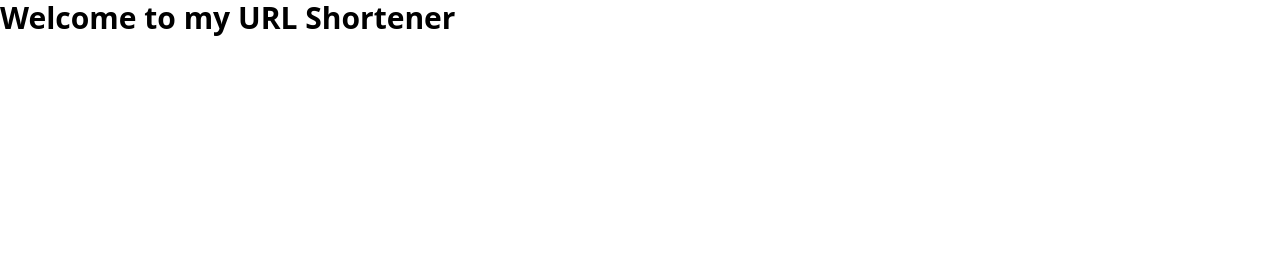
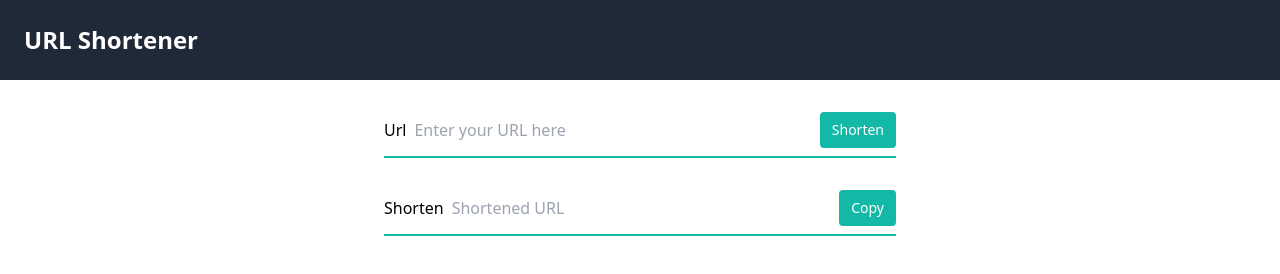
Before and after one commit to NathanaelAma/url-shortner-go, a plain HTML site: page public/index.html in a window 1280 px wide. Drawn offline with nearby package versions, Linux system fonts and the light colour scheme; files that its build step writes are made by us from their sources.

Commit message:
feat(style): update css of website

```diff
--- a/public/index.html
+++ b/public/index.html
@@ -14,6 +14,41 @@
     <link rel="icon" type="image/x-icon" href="static/favicon.ico">
 </head>
 <body>
-<h1 class="text-3xl font-bold">Welcome to my URL Shortener</h1>
+<header>
+    <nav class="bg-gray-800 p-6">
+        <div class="container mx-auto flex justify-between items-center">
+            <a href="/" class="text-white text-2xl font-bold">URL Shortener</a>
+        </div>
+    </nav>
+</header>
+<main>
+    <div class="container mx-auto p-6">
+        <div class="flex justify-center items-center">
+            <form action="/shorten" method="post" class="w-full max-w-lg">
+                <div class="flex items-center border-b border-b-2 border-teal-500 py-2">
+                    <label for="url">Url</label><input type="url" name="url" id="url" class="appearance-none bg-transparent border-none w-full text-gray-700 mr-3 py-1 px-2 leading-tight focus:outline-none" placeholder="Enter your URL here" required>
+                    <button class="flex-shrink-0 bg-teal-500 hover:bg-teal-700 border-teal-500 hover:border-teal-700 text-sm border-4 text-white py-1 px-2 rounded" type="button">
+                        Shorten
+                    </button>
+                </div>
+            </form>
+        </div>
+        <div class="flex justify-center items-center mt-6">
+            <div class="w-full max-w-lg">
+                <div class="flex items-center border-b border-b-2 border-teal-500 py-2">
+                    <label for="shortened">Shorten</label><input type="text" name="shortened" id="shortened" class="appearance-none bg-transparent border-none w-full text-gray-700 mr-3 py-1 px-2 leading-tight focus:outline-none" placeholder="Shortened URL" readonly/>
+                    <button class="flex-shrink-0 bg-teal-500 hover:bg-teal-700 border-teal-500 hover:border-teal-700 text-sm border-4 text-white py-1 px-2 rounded" type="button" onclick="function copyToClipboard() {
+                        let copyText = document.getElementById('shortened');
+                        copyText.select();
+                        document.execCommand('copy');
+                    }
+                    copyToClipboard()">
+                        Copy
+                    </button>
+                </div>
+            </div>
+        </div>
+    </div>
+</main>
 </body>
 </html>
```
Also changed, not shown: public/css/output.css (added), 3 other files.
